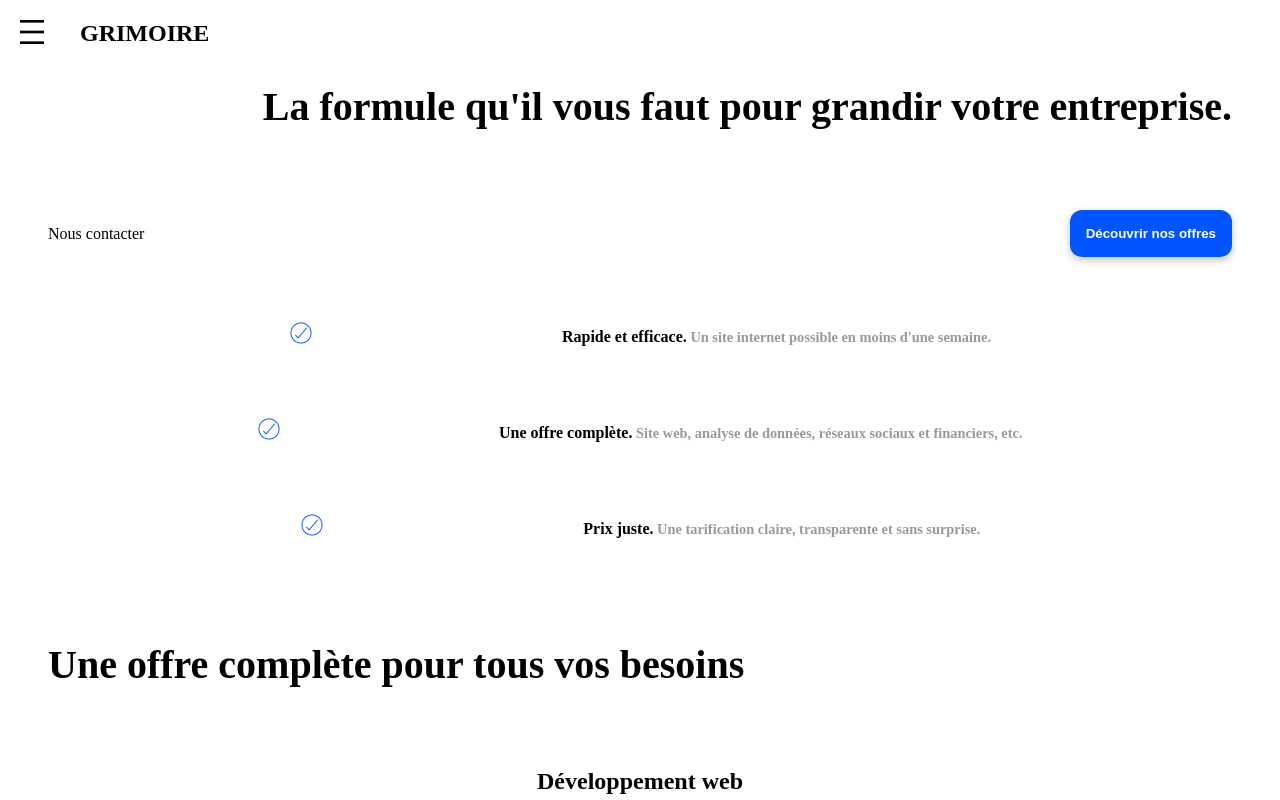
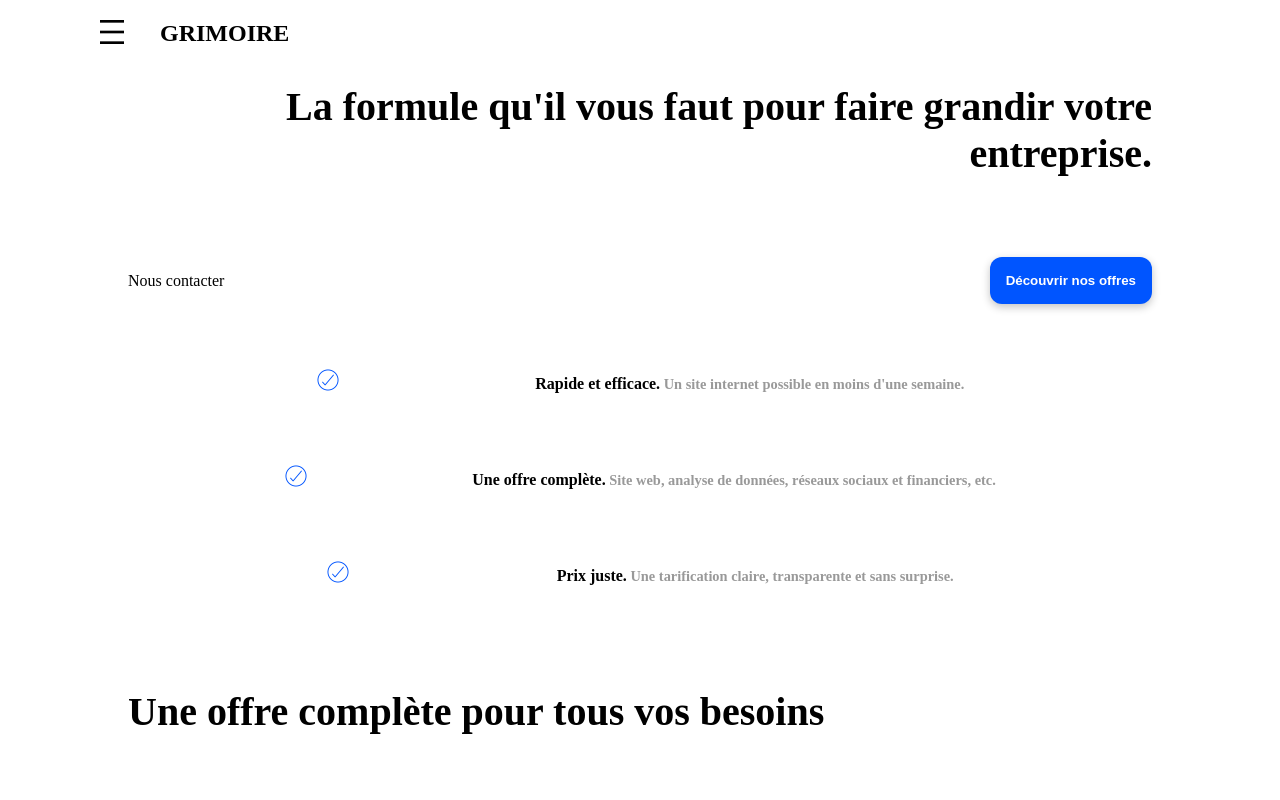
Before and after one commit to TerryGrimoire/Website-Terry-Grimoire, a React (Vite) app: page / in a window 1280 px wide. Shown: the top 800 px of the page. Built offline with nearby package versions, Linux system fonts and the light colour scheme.

Commit message:
starting the desktop version of the website

```diff
--- a/src/App.css
+++ b/src/App.css
@@ -247,10 +247,8 @@ p {
 }
 
 iframe {
-  width: 100%;
-  height: 40rem;
-  overflow-x:hidden;
-  overflow-Y:hidden;
+  width: 100vw;
+  height: 50rem;
 }
 
 /********************************************************************* CONTACT *********************************************************************/
@@ -290,3 +288,16 @@ margin: 1rem;
   border-radius: 50%;
   box-shadow: var(--box-shadow);
 }
+
+/******************************************************************************************************************************************/
+/********************************************************************* DESKTIOP *********************************************************************/
+/******************************************************************************************************************************************/
+
+
+@media screen and (min-width: 768px) {
+
+  body {
+    padding: 0 5rem
+  }
+
+}
--- a/src/components/Form.jsx
+++ b/src/components/Form.jsx
@@ -5,7 +5,7 @@ function Form() {
     <form action="form">
       <form action="form" className="flex flex-col contact_form">
         <label htmlFor="nameInput">
-          Name
+          Nom et prénom
           <input
             type="text"
             placeholder="Saisir votre nom et prénom"
@@ -13,7 +13,7 @@ function Form() {
           />
         </label>
         <label htmlFor="emailInput">
-          Email
+          Adresse email
           <input
             type="email"
             placeholder="Saisir votre adresse email"
@@ -21,7 +21,7 @@ function Form() {
           />
         </label>
         <label htmlFor="phoneInput">
-          Number Phone
+          Numéro de téléphone
           <input
             type="tel"
             placeholder="Saisir votre numéro de téléphone"
--- a/src/pages/Home.jsx
+++ b/src/pages/Home.jsx
@@ -36,7 +36,7 @@ export default function Home() {
   return (
     <main className="main_container">
       <h2 className="first_h2_home">
-        La formule qu'il vous faut pour grandir votre entreprise.
+        La formule qu'il vous faut pour faire grandir votre entreprise.
       </h2>
 
       <div className="flex align-center justify-between">
```
